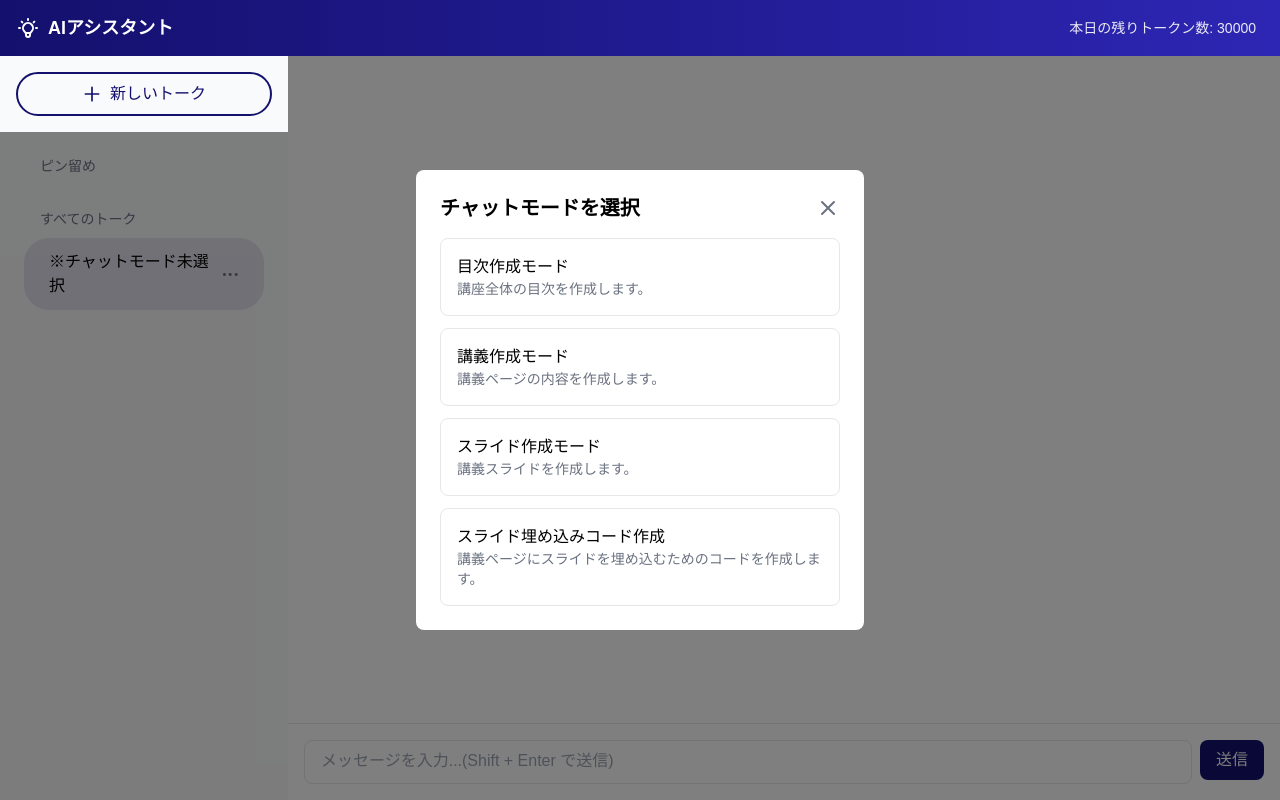
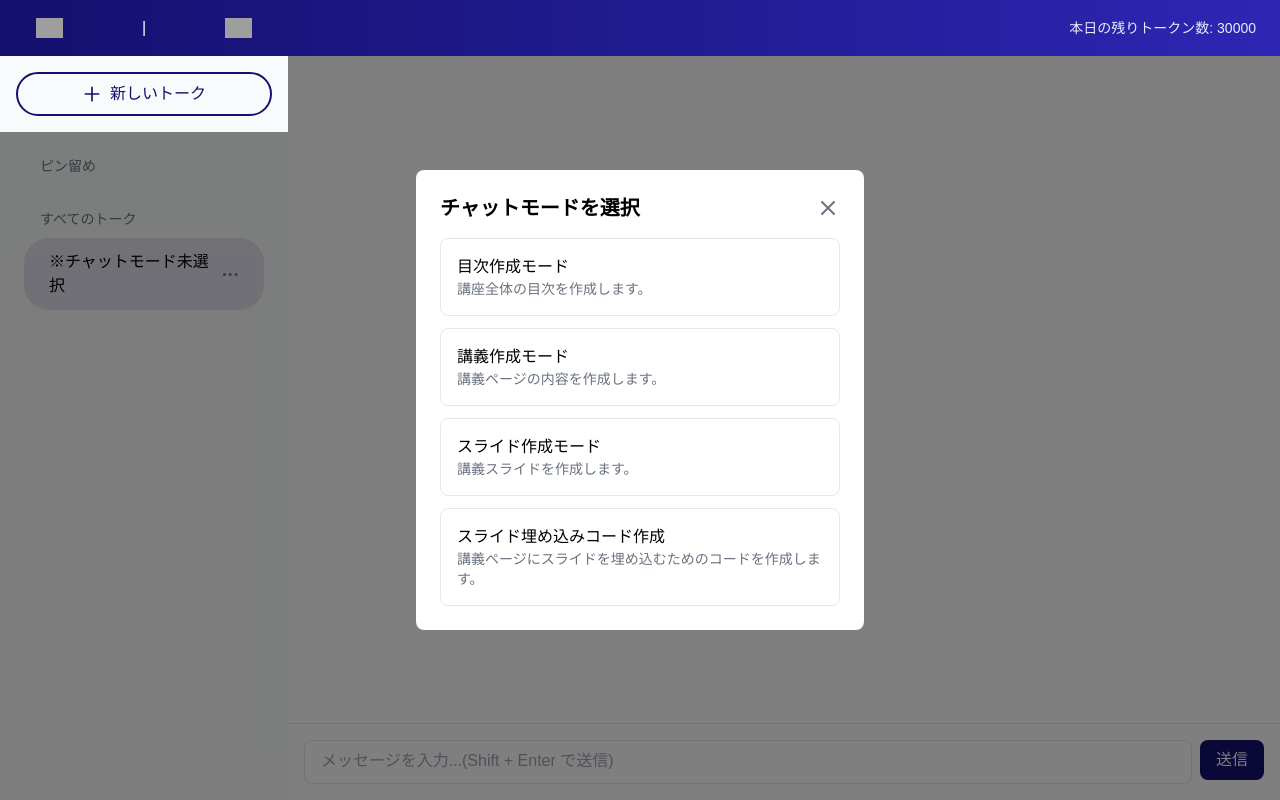
Before and after one commit to GitSATOMasashi/ai_assistant, a FastAPI app: page / in a window 1280 px wide. Run offline with FastAPI, Linux system fonts and the light colour scheme; some libraries are stand-ins or nearby versions; grey boxes are pictures that could not be loaded.

Commit message:
style: ヘッダーのデザインを改善
- サービス名をテキストから画像に変更
- ロゴとサービス名のサイズとパディングを調整
- レイアウトの微調整

Changes:
- templates/index.html:
  - サービス名を画像に変更（height: 20px）
  - 両端のパディングを追加（pl-5, pr-5）
  - 3つの要素を同じ階層に配置

Design:
- より洗練された見た目に
- 一貫性のあるサイズ感を実現
- 適切な余白の確保

Refs: https://docs.dify.ai/ja-jp/guides/application-publishing/developing-with-apis

```diff
--- a/templates/index.html
+++ b/templates/index.html
@@ -25,15 +25,20 @@
     <body class="bg-white">
         <!-- ヘッダーを追加 -->
         <header class="fixed top-0 left-0 right-0 h-14 border-b z-50 flex items-center bg-gradient-to-r from-[#14106d] to-[#2d26b4]">
-            <div class="w-72 px-4 border-r h-full flex items-center border-white/10">
-                <div class="flex items-center space-x-2">
-                    <!-- ロゴアイコン -->
-                    <svg class="w-6 h-6 text-white" fill="none" stroke="currentColor" viewBox="0 0 24 24">
-                        <path stroke-linecap="round" stroke-linejoin="round" stroke-width="2"
-                            d="M9.663 17h4.673M12 3v1m6.364 1.636l-.707.707M21 12h-1M4 12H3m3.343-5.657l-.707-.707m2.828 9.9a5 5 0 117.072 0l-.548.547A3.374 3.374 0 0014 18.469V19a2 2 0 11-4 0v-.531c0-.895-.356-1.754-.988-2.386l-.548-.547z"/>
-                    </svg>
-                    <span class="text-lg font-bold text-white">AIアシスタント</span>
-                </div>
+            <div class="w-72 px-4 border-r h-full flex items-center justify-between border-white/10">
+                <img
+                    src="https://utagesystem.s3.ap-northeast-1.amazonaws.com/GYbKT7Y9d0eR/lWxuhEMydgkvCjlDrIz6WVN0inLMiTfDWoT8l3y0.png"
+                    alt="講座生成ツール"
+                    class="w-auto object-contain pl-5"
+                    style="height: 20px;"
+                >
+                <span class="text-white">|</span>
+                <img
+                    src="https://utagesystem.s3.ap-northeast-1.amazonaws.com/GYbKT7Y9d0eR/site/hmVD4xF1NEqp7KMtARVEmpfW5wJAGEqmrWiqS1Qa.png"
+                    alt="スキルプラス ロゴ"
+                    class="w-auto object-contain pr-5"
+                    style="height: 20px;"
+                >
             </div>
             <div class="flex-1 px-6 flex justify-between items-center">
                 <div class="text-sm text-white/70">
```
